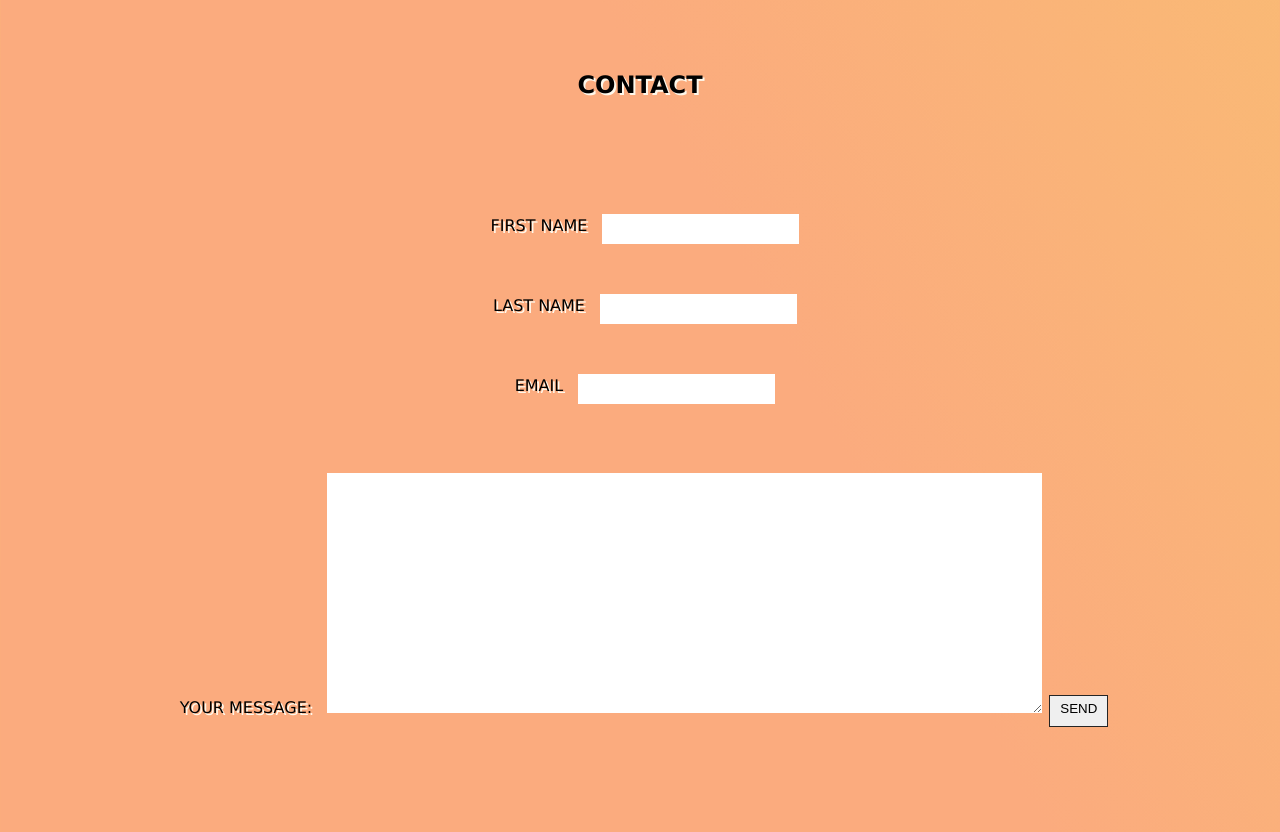
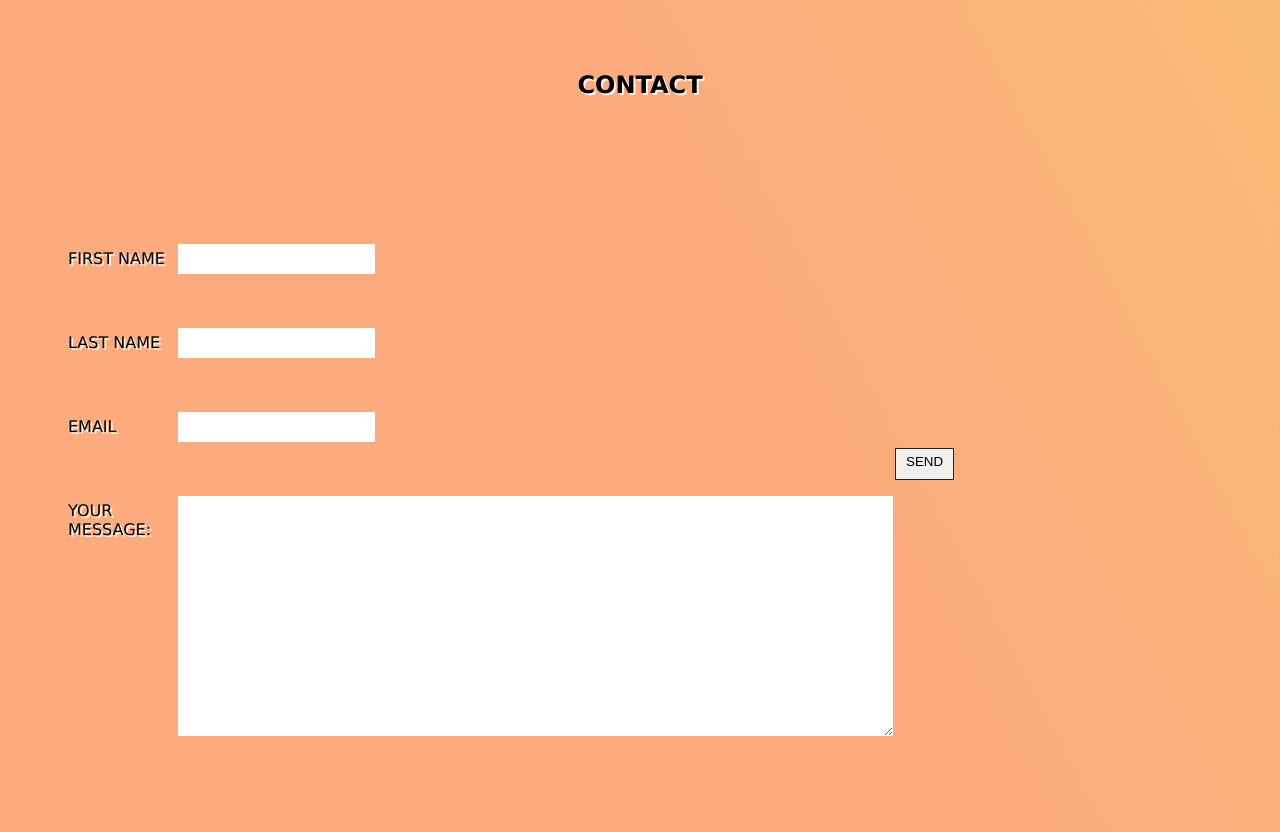
Before and after one commit to LeVlad/BusyMammaBee, a plain HTML site: page index.html in a window 1280 px wide. Shown: the part 7440-8272 px from the top of the page. Drawn offline with Linux system fonts and the light colour scheme.

Commit message:
style gallery for responsive design and style contact form

```diff
--- a/assets/CSS/style.css
+++ b/assets/CSS/style.css
@@ -151,9 +151,37 @@ input[type=button]{
     cursor:pointer;
    }
 
-   /* responsivness */
+   .contact{
+       text-align: left;
+       width: 1200px;
+       height:700px;
+       margin: 0;
+       padding:10px;
+       background-color: #F7CE68 79%;
 
-   @media only screen and (max-width: 600px) {
+   }
+   #message{
+       float:left;
+          }
+   .submit{
+       float: left;
+
+   }
+label, input{
+    float: left;
+}
+
+label {
+    clear:left;
+    display:block;
+    width:120px;
+}
+   /* for small screens 800 and down */
+
+   @media only screen and (max-width: 800px) {
+       img{
+           columns: 2;
+       }
     body {
       background-color: lightblue;
     }
--- a/index.html
+++ b/index.html
@@ -455,28 +455,36 @@
     <section id="contact">
         <h2>Contact</h2>
 
+        <div class="contact">
+
             <form action="#" class="contact-us" target="blank" method="POST">
                 <label for="fname">First Name</label>
-            <input type="text" id="fname" name="fname"><br>
+                <input type="text" id="fname" name="fname">
                 <label for="lname">Last Name</label>
-            <input type="text" id="lname" name="lname"><br>
+                <input type="text" id="lname" name="lname">
                 <label for="email">Email</label>
-            <input type="email" id="email" name="email"><br>
+                <input type="email" id="email" name="email">
 
-            <br>
+
                 <label for="message">Your message:</label>
                 <textarea id="message" name="message" maxlength=250 rows="15" cols="85"></textarea>
                 <input type="button" class="submit" value="send">
 
-
+        </div>
         </form>
     </section>
-    <div class="contact"></div>
 
-    <script src="https://kit.fontawesome.com/394a00d2fc.js" crossorigin="anonymous"></script>
+
+
 </body>
 
 <footer>
+    <!-- font awesome script -->
+
+    <script src="https://kit.fontawesome.com/394a00d2fc.js" crossorigin="anonymous"></script>
+
+    <!-- font awesome links-->
+
     <div id="socials">
         <a href="https://www.facebook.com" target="blank"><i class="fab fa-facebook-square"></i></a>
         <a href="https://www.twitter.com" target="blank"><i class="fab fa-twitter-square"></i></a>
```
Lines whose indentation alone changed are shown as unchanged.
